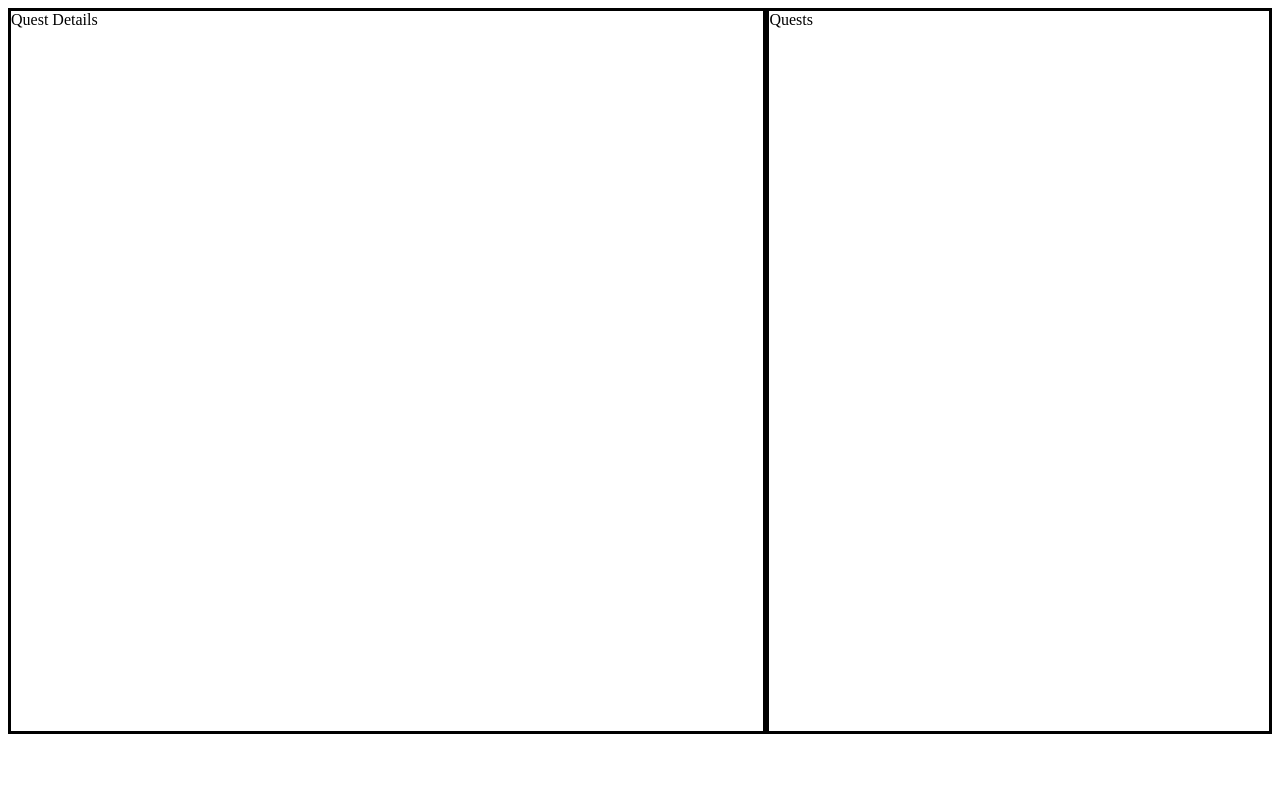
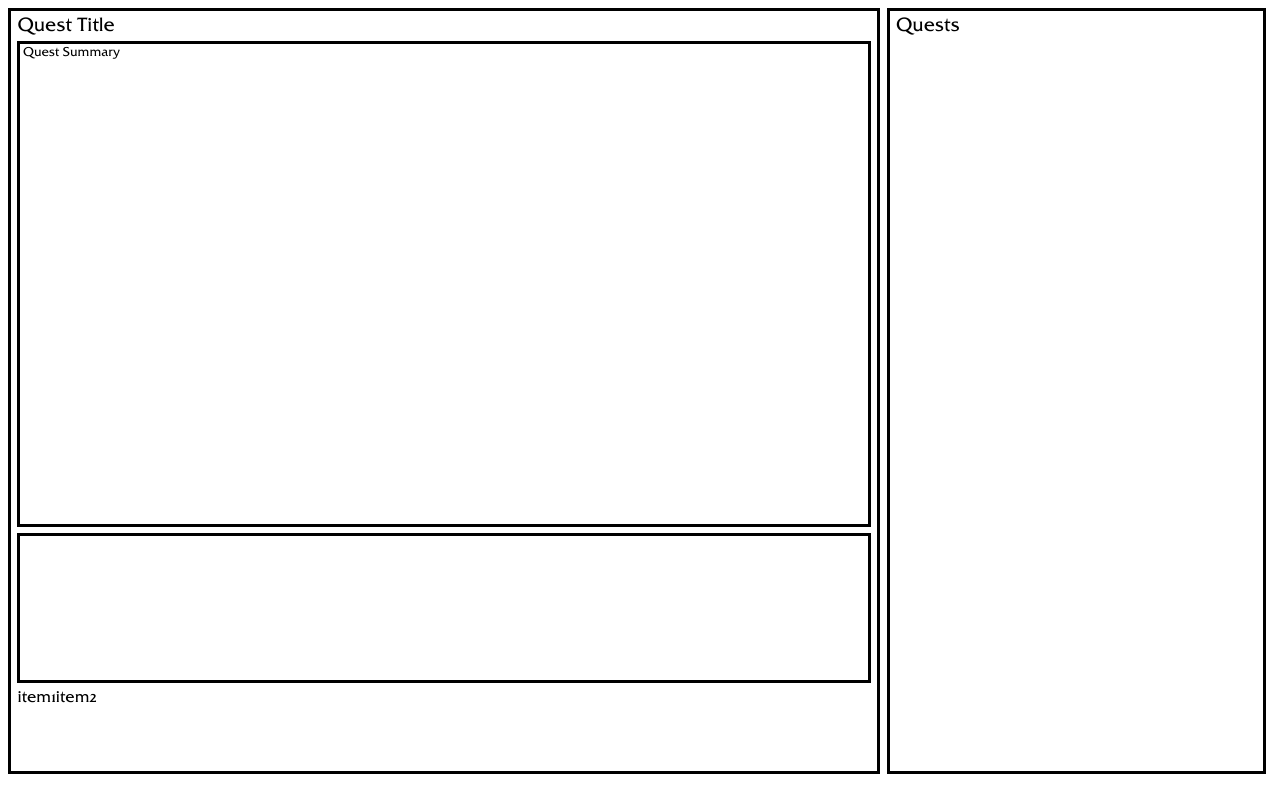
Before and after one commit to cousinvinny/First-Javascript-Project, a plain HTML site: page index.html in a window 1280 px wide. Drawn offline with Linux system fonts and the light colour scheme.

Commit message:
made more of the layout

```diff
--- /dev/null
+++ b/applayout.css
@@ -0,0 +1,21 @@
+@font-face{
+    font-family: friz-quadrata;
+    src:url(fonts/friz-quadrata-regular-os-5870333951e7c.ttf)
+}
+
+@font-face {
+    font-family: friz-quadrata-bold;
+    src: url(fonts/friz-quadrata-bold-italic-os-5870341205e0f.ttf);
+}
+
+.grid-container-whole-page{
+    display: grid;
+    grid-template-columns: 69% 30%;
+    grid-template-rows: auto;
+    grid-gap: 0.5vw;
+}
+
+.container{
+    display: flex;
+    flex-direction: row;
+}
--- a/index.html
+++ b/index.html
@@ -3,17 +3,33 @@
 
 <head>
     <meta charset="UTF-8">
-    <link rel="stylesheet" href="styles.css" type="text/css">
+    <link rel="stylesheet" href="applayout.css" type="text/css">
+    <link rel="stylesheet" href="questdetails.css" type="text/css">
+    <link rel="stylesheet" href="questlist.css" type="text/css">
     <title>To Do List</title>
 </head>
 
 <body>
     <div class="grid-container-whole-page">
         <main>
-            <div class="quest-details">Quest Details</div>
+            <div class="quest-details">
+                <div class="quest-title" id="quest-title">Quest Title</div>
+                <div class="quest-summary-container">
+                    <div class="quest-summary-title">Quest Summary</div>
+                </div>
+                <div class="rewards-summary-container">
+                    <div class="rewards-title"></div>
+                </div>
+                <div class="accept-decline-container">
+                    <div class="accept">item1</div>
+                    <div class="decline">item2</div>
+                </div>
+            </div>
         </main>
         <aside>
-            <div class="quest-list">Quests</div>
+            <div class="quest-list">
+                <div class="quest-list-title">Quests</div>
+            </div>
         </aside>
     </div>
 </body>
--- /dev/null
+++ b/questdetails.css
@@ -0,0 +1,39 @@
+.quest-details{
+    border-style:solid;
+    height:95vh;
+    font-family: friz-quadrata;
+}
+
+.quest-title{
+    margin:0.5vw;
+    font-size: 1.5vw;
+}
+
+.quest-list-title{
+    margin:0.5vw;
+    font-size: 1.5vw;
+}
+
+.quest-summary-container{
+    margin:0.5vw;
+    height:60vh;
+    border-style:solid;
+}
+
+.quest-summary-title{
+    margin:0.2vw;
+    font-size: 1vw;
+}
+
+.rewards-summary-container{
+    margin:0.5vw;
+    height:18vh;
+    border-style:solid;
+}
+
+.accept-decline-container{
+    margin:0.5vw;
+    display:flex;
+    flex-direction: row;
+    align-items: stretch;
+}
--- /dev/null
+++ b/questlist.css
@@ -0,0 +1,6 @@
+.quest-list{
+    border-style:solid;
+    height:95vh;
+    font-family: friz-quadrata;
+
+}
--- a/styles.css
+++ /dev/null
@@ -1,21 +0,0 @@
-.grid-container-whole-page{
-    display: grid;
-    grid-template-columns: 60% 40%;
-    grid-template-rows: auto;
-}
-
-.container{
-    display: flex;
-    flex-direction: row;
-}
-
-.quest-details{
-    border-style:solid;
-    height:90vh;
-    align-self:
-}
-
-.quest-list{
-    border-style:solid;
-    height:90vh;
-}
```
Also changed, not shown: fonts/friz-quadrata-bold-italic-os-5870341205e0f.ttf (added), fonts/friz-quadrata-regular-os-5870333951e7c.ttf (added).
